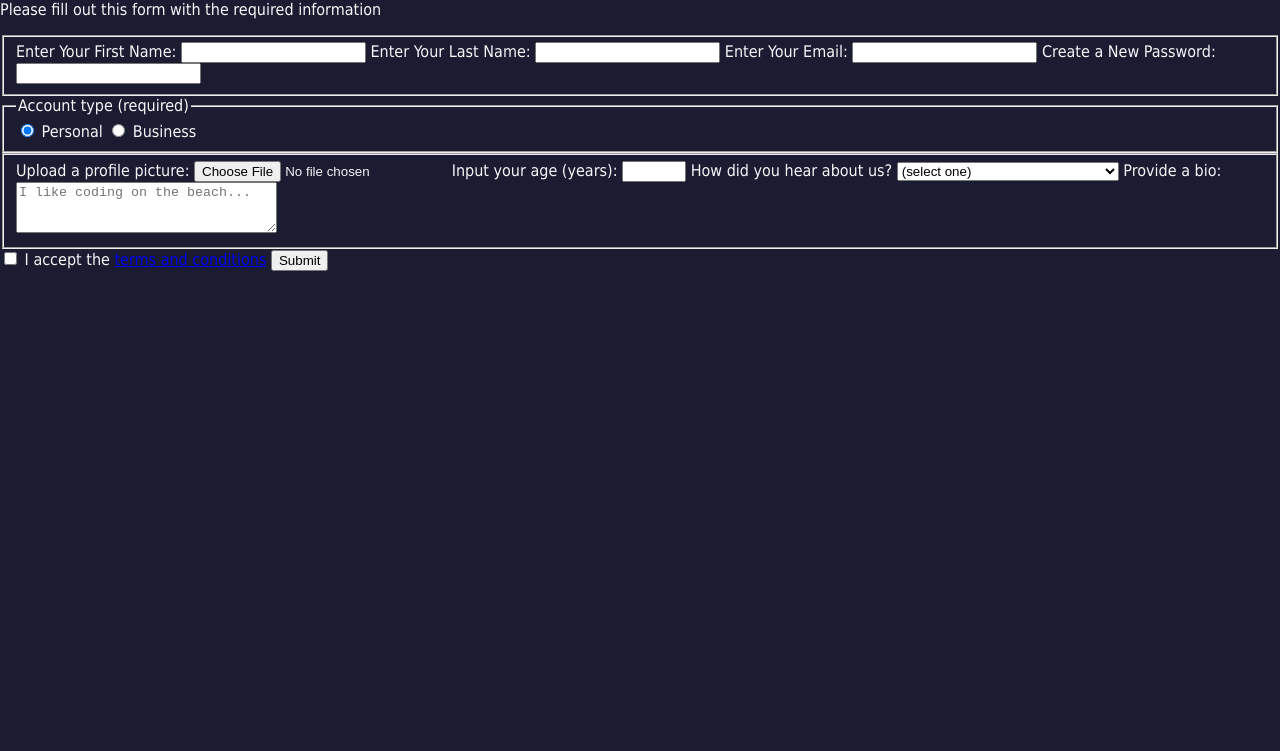
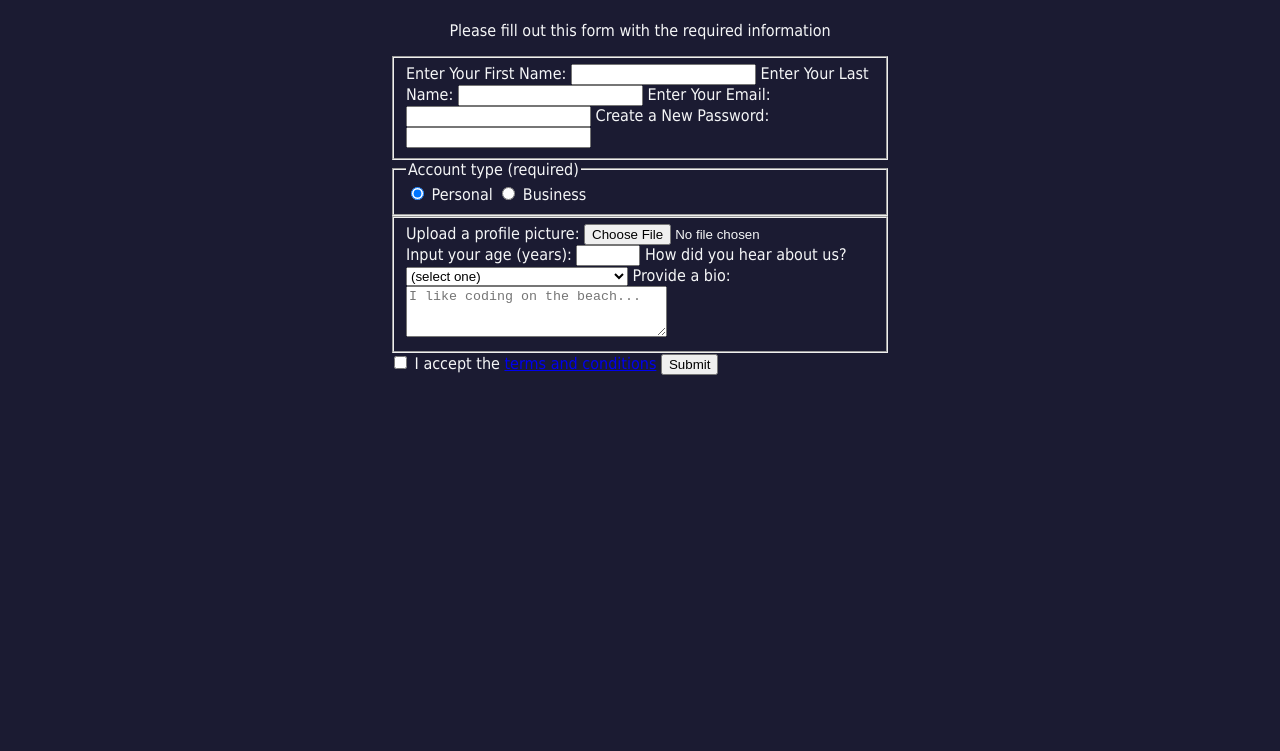
Before and after one commit to Lawani-EJ/GitClass, a plain HTML site: page gitass/index.html in a window 1280 px wide. Shown: the part 81-832 px from the top of the page. Drawn offline with Linux system fonts and the light colour scheme.

Commit message:
For the form styling The form's width is set to take up 60% of the viewport width but won't exceed 500px or go below 300px.

```diff
--- a/gitass/main.css
+++ b/gitass/main.css
@@ -7,3 +7,16 @@ body {
     font-family: Tahoma;
     font-size: 16px;
   }
+
+  h1, p {
+    margin: 1em auto;
+    text-align: center;
+  }
+
+  form {
+    width: 60vw;
+    max-width: 500px;
+    min-width: 300px;
+    margin: 0 auto;
+    padding-bottom: 2em;
+  }
```
